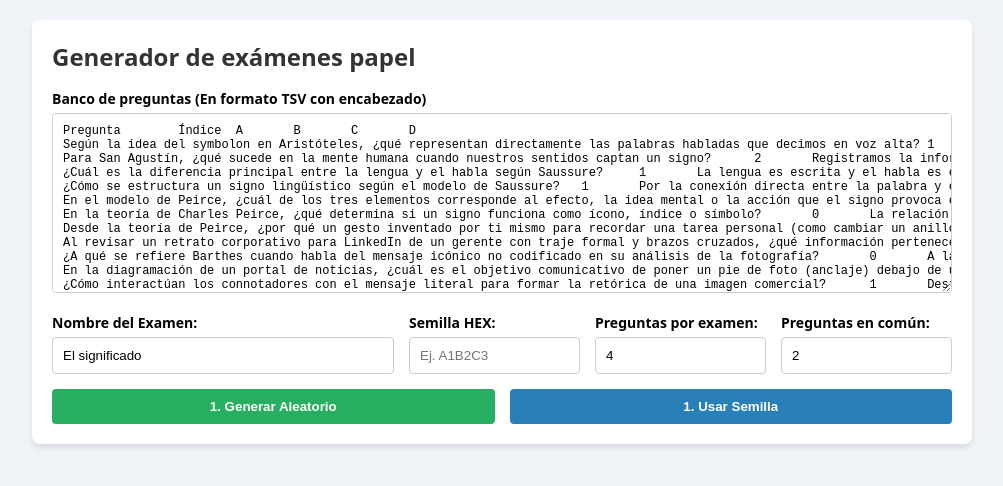
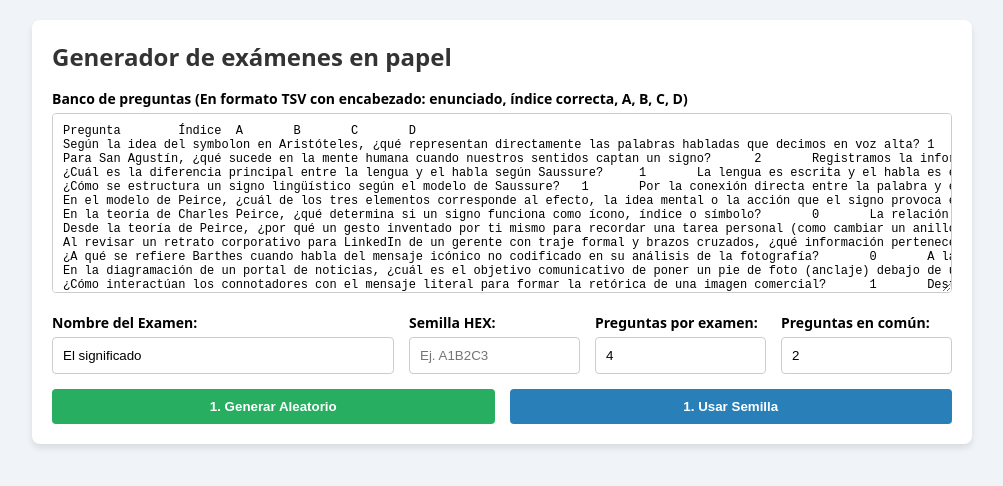
Before and after one commit to srsergiorodriguez/examinador, a plain HTML site: page index.html in a window 1280 px wide. Shown: the whole page, without its empty margins (138-1141 px from the left). Drawn offline with nearby package versions, Linux system fonts and the light colour scheme.

Commit message:
Update index.html

```diff
--- a/index.html
+++ b/index.html
@@ -154,9 +154,9 @@
 <body x-data="examGenerator()">
 
     <div class="ui-panel">
-        <h1>Generador de exámenes papel</h1>
+        <h1>Generador de exámenes en papel</h1>
 
-        <label>Banco de preguntas (En formato TSV con encabezado)</label>
+        <label>Banco de preguntas (En formato TSV con encabezado: enunciado, índice correcta, A, B, C, D)</label>
         <textarea x-model="tsvInput"></textarea>
 
         <div style="display: flex; gap: 15px;">
@@ -187,7 +187,7 @@
             </button>
         </div>
         <p x-show="generated" style="font-size: 12px; color: #666; margin-top: 10px; display: none;">
-            * Consejo para calificar: Retira la tapa inferior de tu perforadora de legajador para ver el orificio de corte y alinear el círculo impreso antes de perforar con exactitud.
+            * Presiona Ctrl / Cmd + P para imprimir el examen.
         </p>
     </div>
 
```
